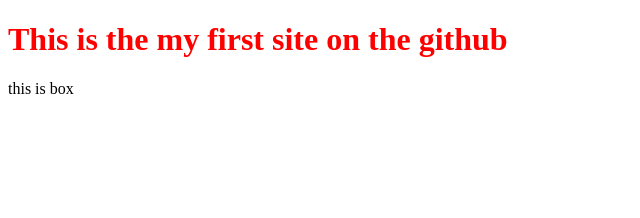
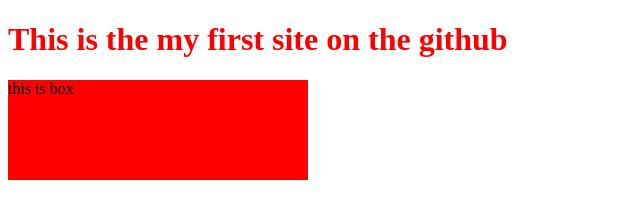
Before and after one commit to HMCreation1/websiteonline.io, a plain HTML site: page index.html in a window 1280 px wide. Shown: the whole page, without its empty margins (0-640 px from the left). Drawn offline with Linux system fonts and the light colour scheme.

Commit message:
Update style.css
style the bos

```diff
--- a/style.css
+++ b/style.css
@@ -1,3 +1,8 @@
 h1{
     color: red;
 }
+.box{
+    background-color: red;
+    height: 100px;
+    width: 300px;
+}
```
